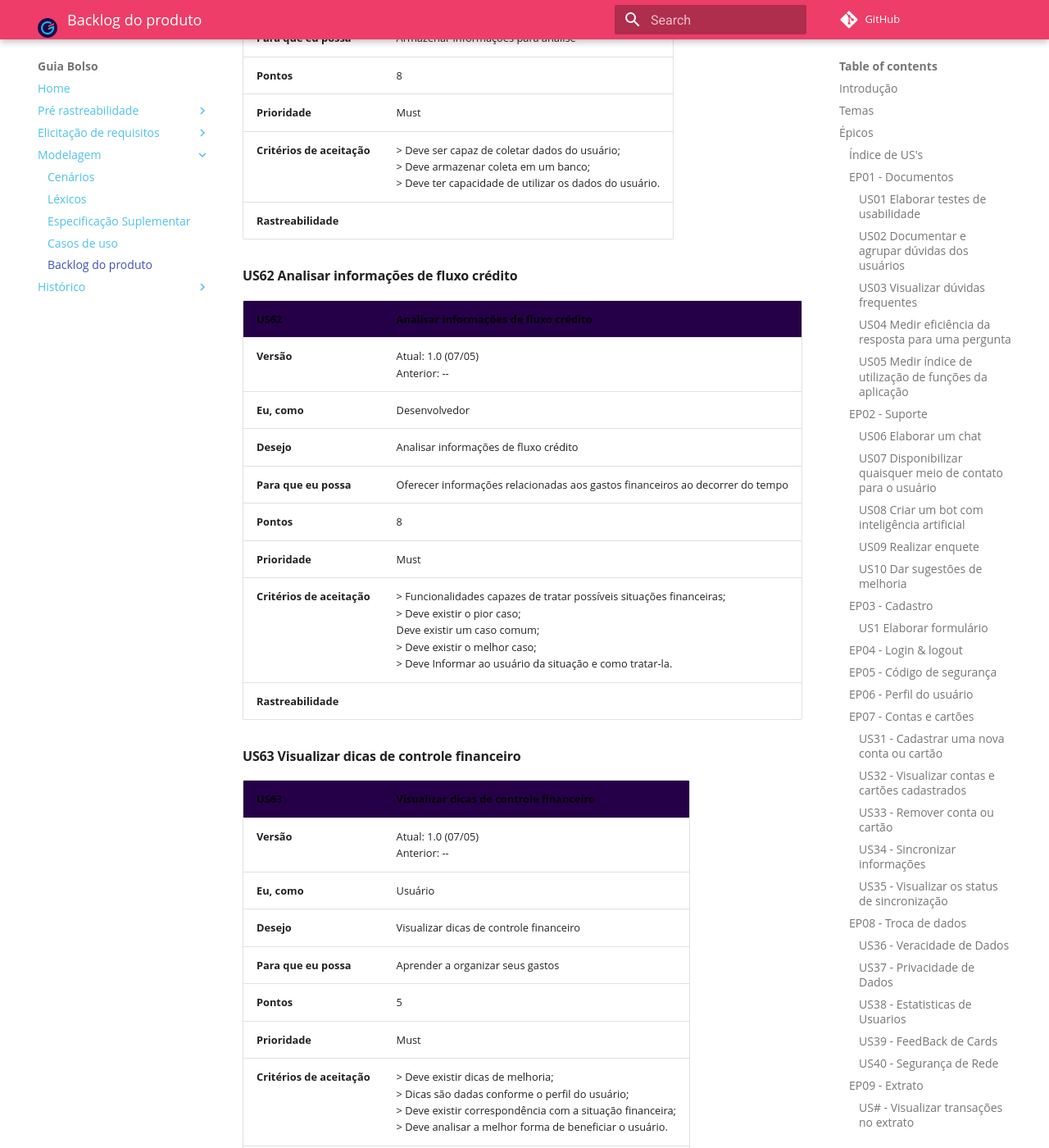
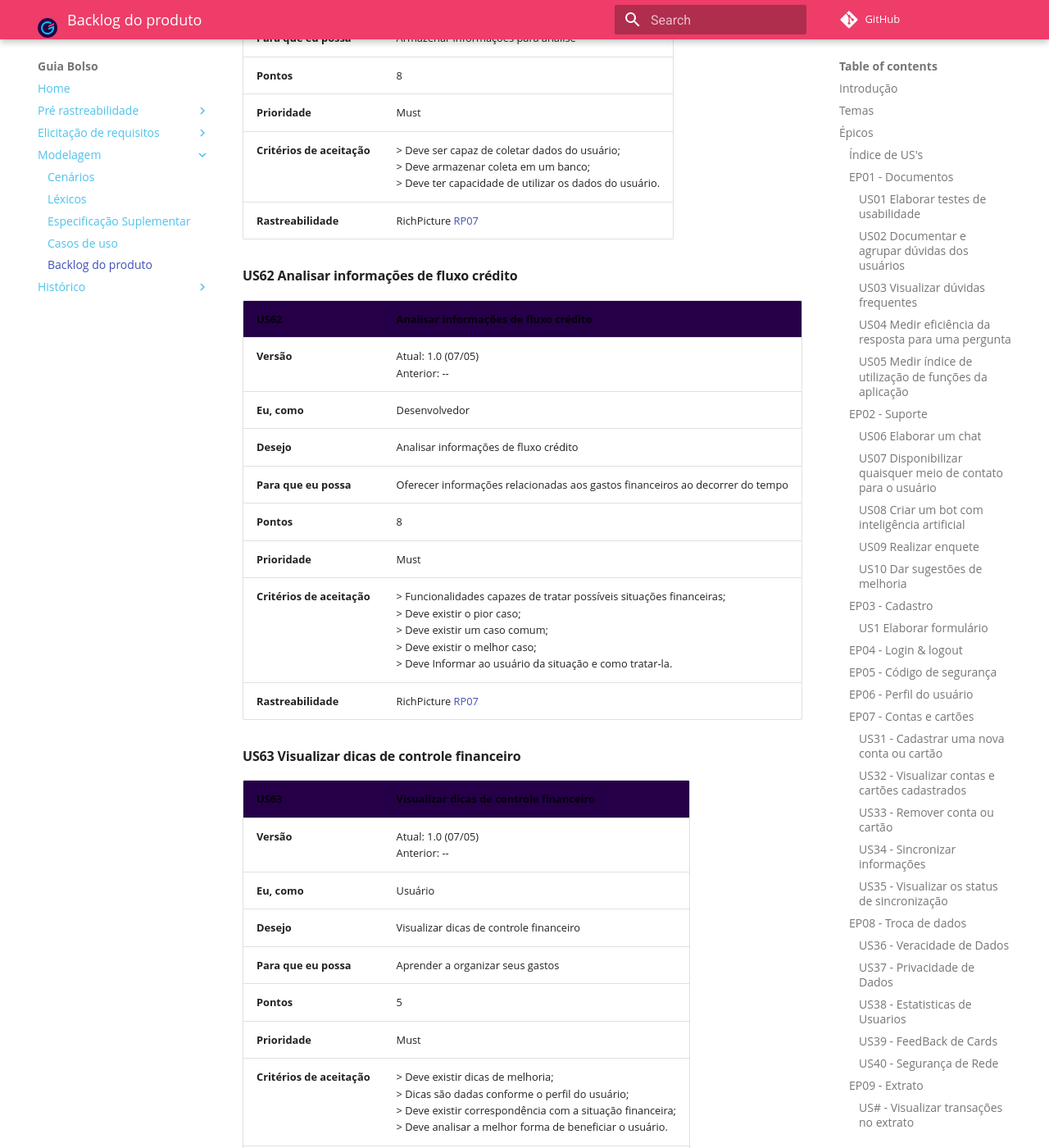
Before and after one commit to fga-disciplinas/2019.1-Guia-Bolso, an MkDocs documentation site: the page built from docs/modelagem/backlog.md, in a window 1280 px wide and 1400 px high, scrolled down 21888 px. Shown: the whole window at 82% size. Built offline with MkDocs 1.6.1 and Material for MkDocs 9.7.7, drawn with Linux system fonts in a browser that asks for light colours; comment, search, counter and statistics services are not loaded; old or Windows-style settings are respelled for this version of MkDocs; some of the changed text lies outside the part shown.

Commit message:
Adicionado rastreabilidade para US's de dicas

```diff
--- a/docs/modelagem/backlog.md
+++ b/docs/modelagem/backlog.md
@@ -502,7 +502,7 @@ Cada elemento da listagem é elicitado por meio de interação da equipe de dese
 | **Pontos** | 8 |
 | **Prioridade** | Must |
 | **Critérios de aceitação** | > Deve ser capaz de coletar dados do usuário; <br> > Deve armazenar coleta em um banco; <br> > Deve ter capacidade de utilizar os dados do usuário. |
-| **Rastreabilidade** | |
+| **Rastreabilidade** | RichPicture [RP07](../../pre-rastreabilidade/richpicture/#rp07-aba-guia) |
 
 #### US62 Analisar informações de fluxo crédito
 
@@ -514,8 +514,8 @@ Cada elemento da listagem é elicitado por meio de interação da equipe de dese
 | **Para que eu possa** | Oferecer informações relacionadas aos gastos financeiros ao decorrer do tempo |
 | **Pontos** | 8 |
 | **Prioridade** | Must |
-| **Critérios de aceitação** | > Funcionalidades capazes de tratar possíveis situações financeiras; <br> > Deve existir o pior caso; <br> Deve existir um caso comum; <br> > Deve existir o melhor caso; <br> > Deve Informar ao usuário da situação e como tratar-la. |
-| **Rastreabilidade** | |
+| **Critérios de aceitação** | > Funcionalidades capazes de tratar possíveis situações financeiras; <br> > Deve existir o pior caso; <br> > Deve existir um caso comum; <br> > Deve existir o melhor caso; <br> > Deve Informar ao usuário da situação e como tratar-la. |
+| **Rastreabilidade** | RichPicture [RP07](../../pre-rastreabilidade/richpicture/#rp07-aba-guia) |
 
 #### US63 Visualizar dicas de controle financeiro
 
@@ -541,7 +541,7 @@ Cada elemento da listagem é elicitado por meio de interação da equipe de dese
 | **Pontos** | 8 |
 | **Prioridade** | Must |
 | **Critérios de aceitação** | > Deve existir informações de terceiros; <br> > O aplicativo buscar informações em fontes reconhecidas; <br> > Atualizar frequentemente as fontes; <br> > Trazer novas fontes. |
-| **Rastreabilidade** | |
+| **Rastreabilidade** | RichPicture [RP07](../../pre-rastreabilidade/richpicture/#rp07-aba-guia) |
 
 #### US65 Indicar se as dicas foram realmente úteis
 
```
Also changed, not shown: other parts of docs/modelagem/backlog.md (+2 -2 lines).
